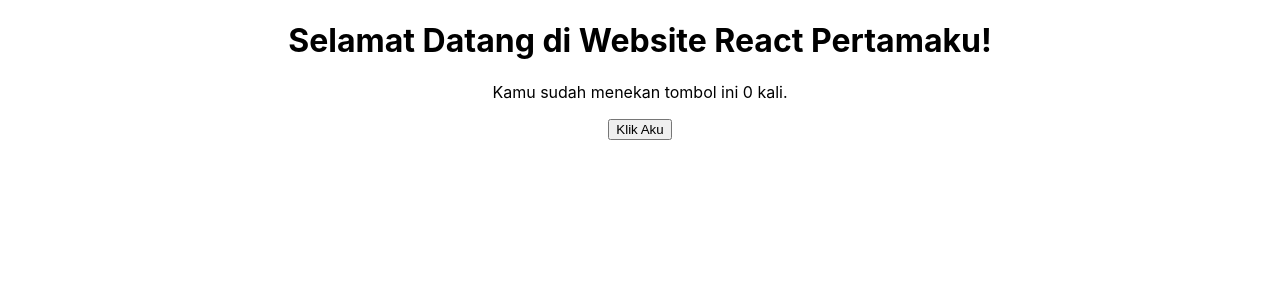
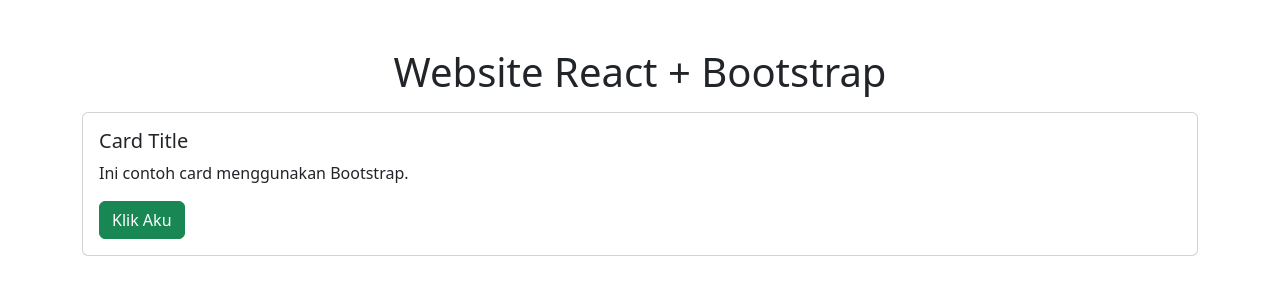
Before and after one commit to Rafariz19/Workshop-desain-web-tugas-akhir-semester, a React (Create React App) app: page / in a window 1280 px wide. Shown: the top 300 px of the page. Built offline with nearby package versions, Linux system fonts and the light colour scheme.

Commit message:
nambah components

```diff
--- a/package.json
+++ b/package.json
@@ -7,6 +7,7 @@
     "@testing-library/jest-dom": "^6.9.1",
     "@testing-library/react": "^16.3.0",
     "@testing-library/user-event": "^13.5.0",
+    "bootstrap": "^5.3.8",
     "react": "^19.2.0",
     "react-dom": "^19.2.0",
     "react-scripts": "5.0.1",
--- a/public/index.html
+++ b/public/index.html
@@ -2,6 +2,7 @@
 <html lang="en">
   <head>
     <meta charset="utf-8" />
+    <link rel="stylesheet" href="https://cdn.jsdelivr.net/npm/bootstrap@5.3.2/dist/css/bootstrap.min.css"/>
     <link rel="icon" href="%PUBLIC_URL%/favicon.ico" />
     <meta name="viewport" content="width=device-width, initial-scale=1" />
     <meta name="theme-color" content="#000000" />
--- a/src/App.js
+++ b/src/App.js
@@ -2,16 +2,17 @@
 import './App.css';
 
 function App() {
-  // state untuk menyimpan jumlah klik
-  const [count, setCount] = React.useState(0);
+  return (
+    <div className="container mt-5">
+      <h1 className="text-center">Website React + Bootstrap</h1>
 
-  return (
-    <div className="App">
-      <h1>Selamat Datang di Website React Pertamaku!</h1>
-      <p>Kamu sudah menekan tombol ini {count} kali.</p>
-      <button onClick={() => setCount(count + 1)}>
-        Klik Aku
-      </button>
+      <div className="card mt-3">
+        <div className="card-body">
+          <h5 className="card-title">Card Title</h5>
+          <p className="card-text">Ini contoh card menggunakan Bootstrap.</p>
+          <button className="btn btn-success">Klik Aku</button>
+        </div>
+      </div>
     </div>
   );
 }
--- a/src/index.js
+++ b/src/index.js
@@ -3,6 +3,8 @@
 import './index.css';
 import App from './App';
 import reportWebVitals from './reportWebVitals';
+import 'bootstrap/dist/css/bootstrap.min.css';
+
 
 const root = ReactDOM.createRoot(document.getElementById('root'));
 root.render(
```
Also changed, not shown: 1 other file (tests, documents, lock files or other folders).
